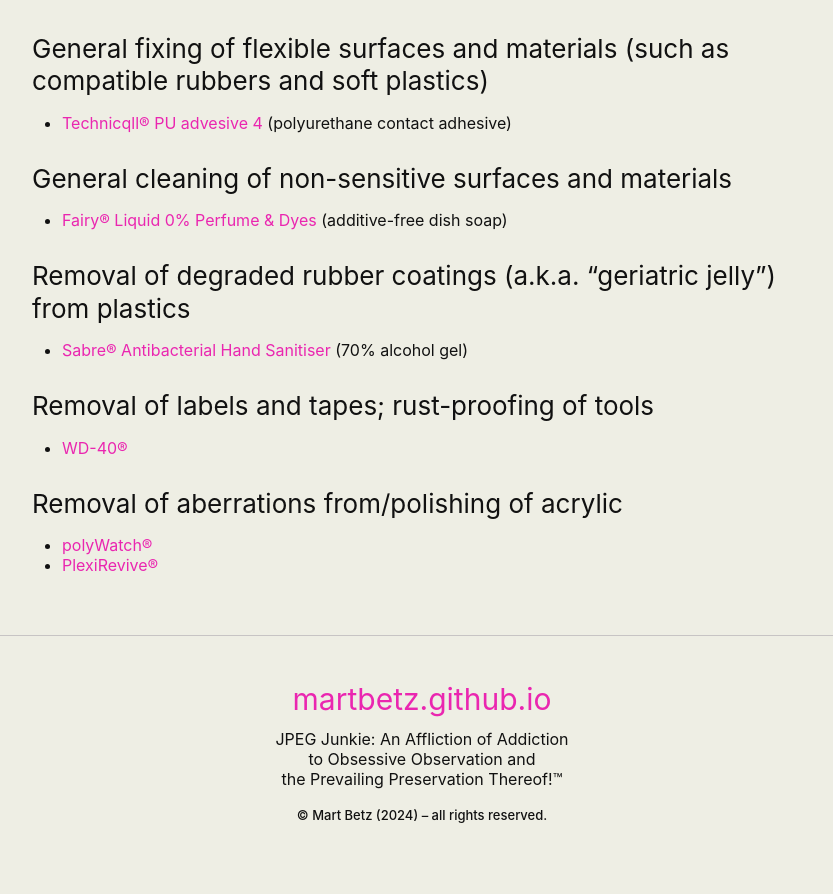
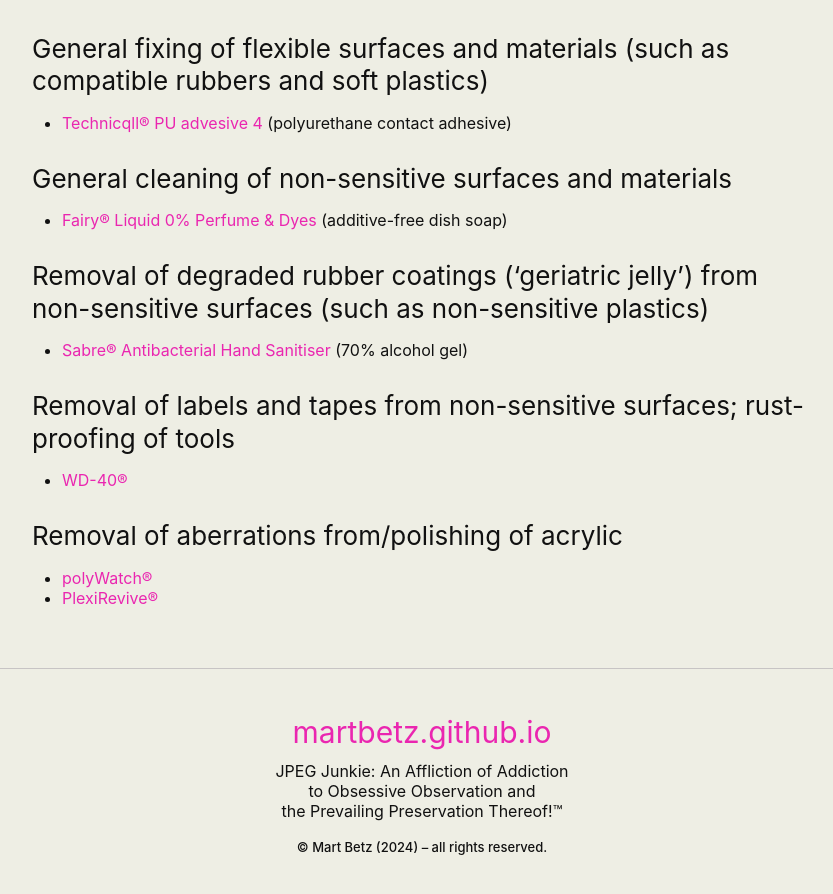
Before and after one commit to martbetz/martbetz.github.io, a Jekyll site: the page built from servicing-and-repair-resources.html, in a window 1280 px wide and 900 px high, scrolled down 835 px. Shown: the top 894 px of the window, without its empty margins (218-1051 px from the left). Built offline with Jekyll 4.4.1, drawn with Linux system fonts in a browser that asks for light colours.

Commit message:
Update servicing-and-repair-resources.html

```diff
--- a/servicing-and-repair-resources.html
+++ b/servicing-and-repair-resources.html
@@ -48,11 +48,11 @@
 <ul>
 <li><a href="https://www.onlinepoundstore.co.uk/product/fairy-washing-up-liquid-0-perfume-dyes-450ml/">Fairy® Liquid 0% Perfume & Dyes</a> (additive-free dish soap)</li>
 </ul>
-<h3> Removal of degraded rubber coatings (a.k.a. “geriatric jelly”) from plastics</h3>
+<h3> Removal of degraded rubber coatings (‘geriatric jelly’) from non-sensitive surfaces (such as non-sensitive plastics)</h3>
 <ul>
 <li><a href="https://home.bargains/product/l18821/sabre-antibacterial-hand-sanitiser-24-x-500ml">Sabre® Antibacterial Hand Sanitiser</a> (70% alcohol gel)</li>
 </ul>
-<h3> Removal of labels and tapes; rust-proofing of tools</h3>
+<h3> Removal of labels and tapes from non-sensitive surfaces; rust-proofing of tools</h3>
 <ul>
 <li><a href="https://wd40.co.uk/product/wd-40-multi-use-product-original/">WD-40®</a></li>
 </ul>
```
